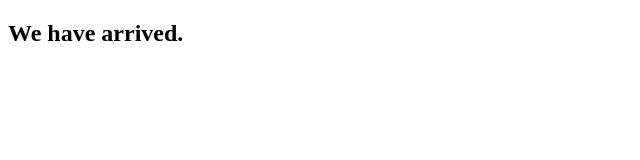
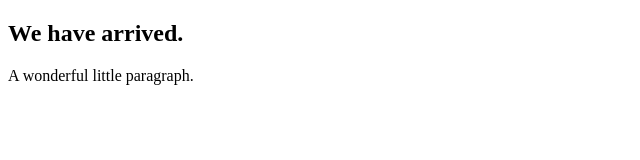
Before and after one commit to blane64/odin_images_links, a plain HTML site: page about.html in a window 1280 px wide. Shown: the whole page, without its empty margins (0-640 px from the left). Drawn offline with Linux system fonts and the light colour scheme.

Commit message:
Minor modification to check git commit message
Taken to VSCode, all good.

```diff
--- a/about.html
+++ b/about.html
@@ -7,5 +7,6 @@
 </head>
 <body>
     <h2>We have arrived.</h2>
+    <p>A wonderful little paragraph.</p>
 </body>
 </html>
```
